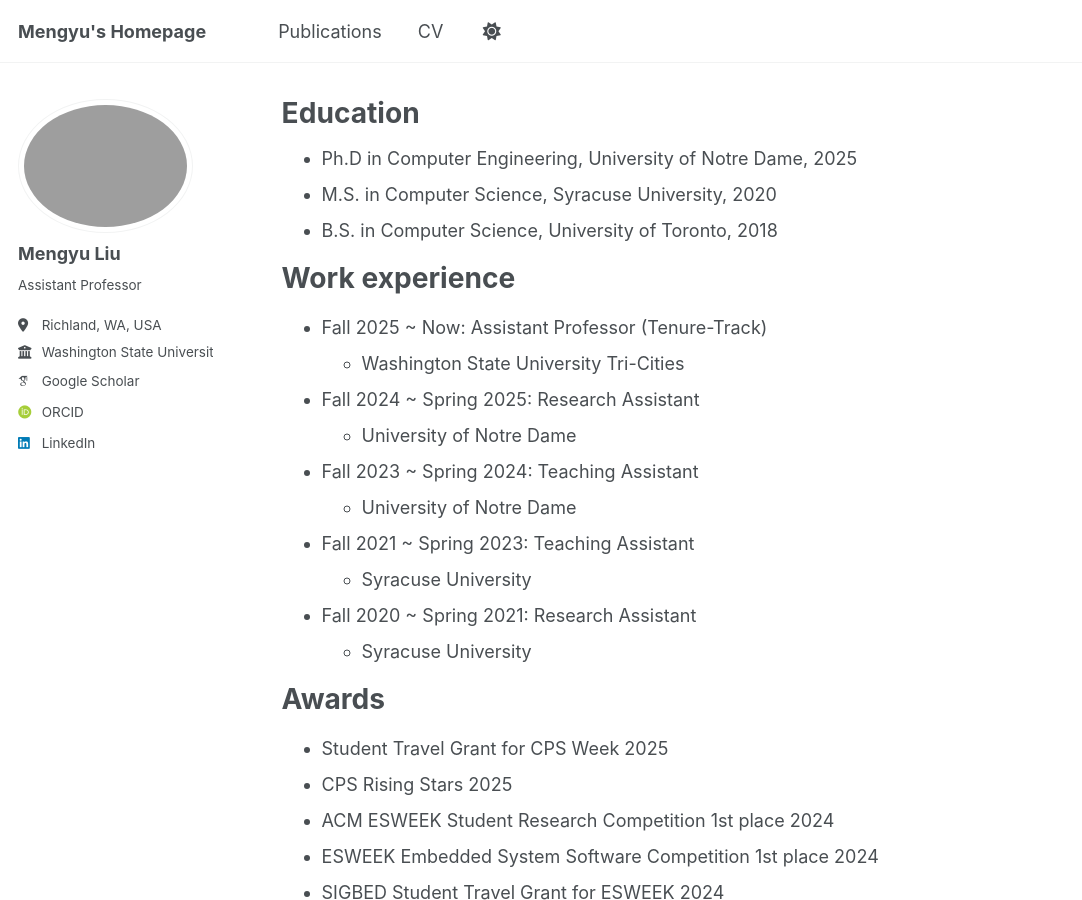
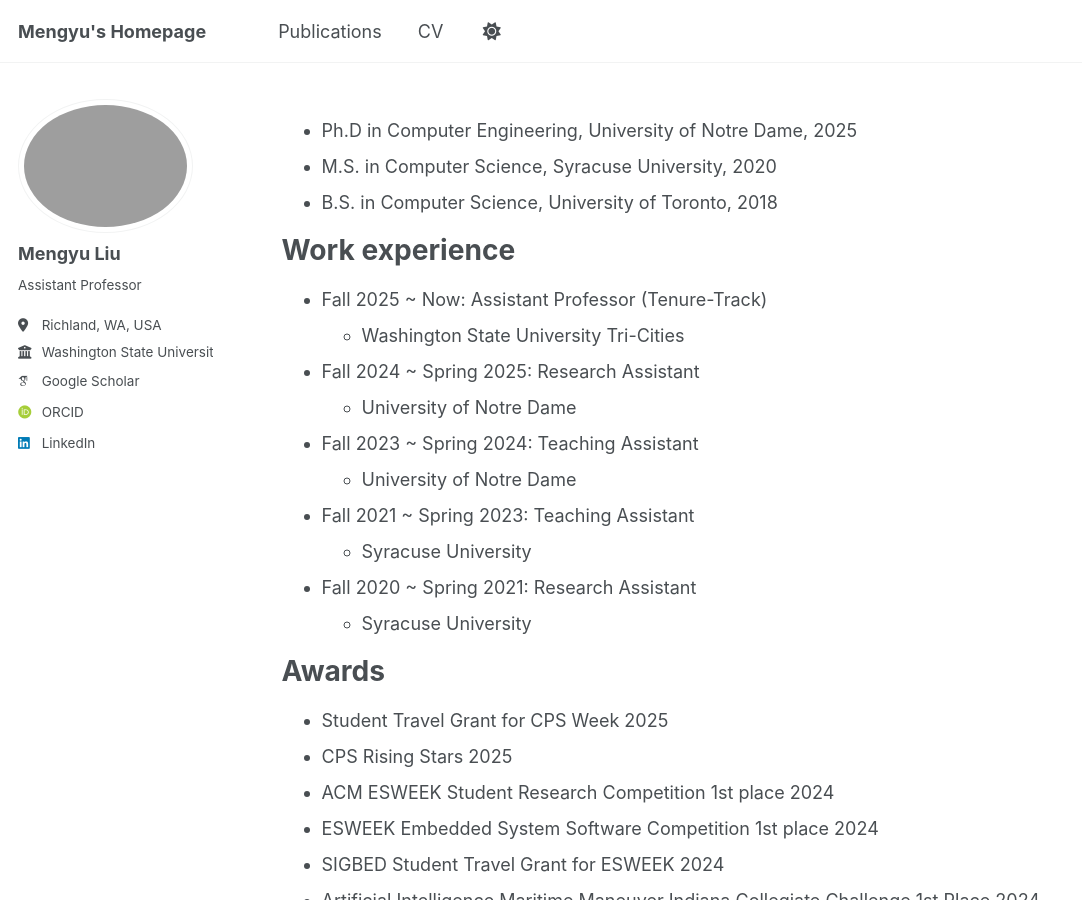
Before and after one commit to Mengyuliu0520/Mengyuliu0520.github.io, a Jekyll site: the page built from _pages/pub_new.md, in a window 1280 px wide and 900 px high. Shown: the whole window, without its empty margins (0-1082 px from the left). Built offline with Jekyll 4.4.1, drawn with Linux system fonts in a browser that asks for light colours; some web fonts are replaced.

Commit message:
Update pub_new.md

```diff
--- a/_pages/pub_new.md
+++ b/_pages/pub_new.md
@@ -1,7 +1,7 @@
 ---
 layout: archive
-title: "Education"
-permalink: /cv/
+title: ""
+permalink: /pub_new/
 author_profile: true
 redirect_from:
   - /resume
```
